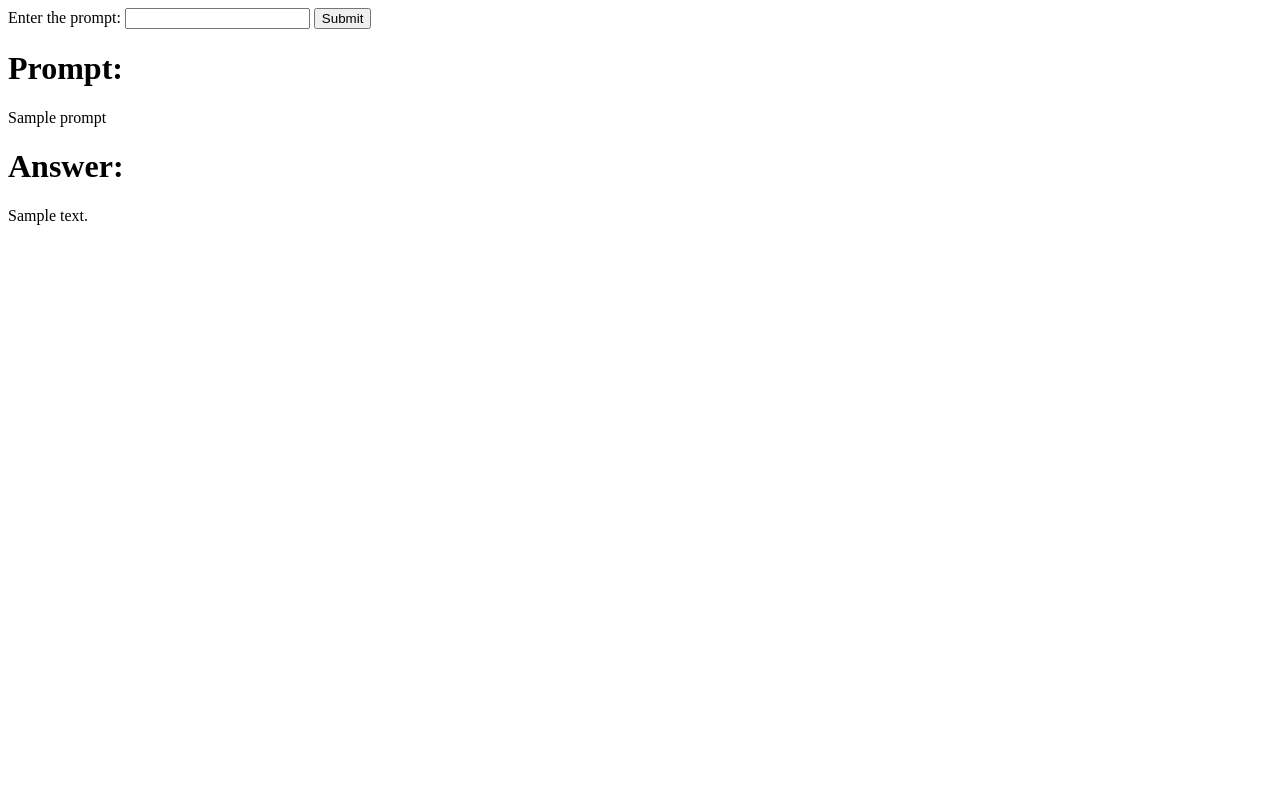
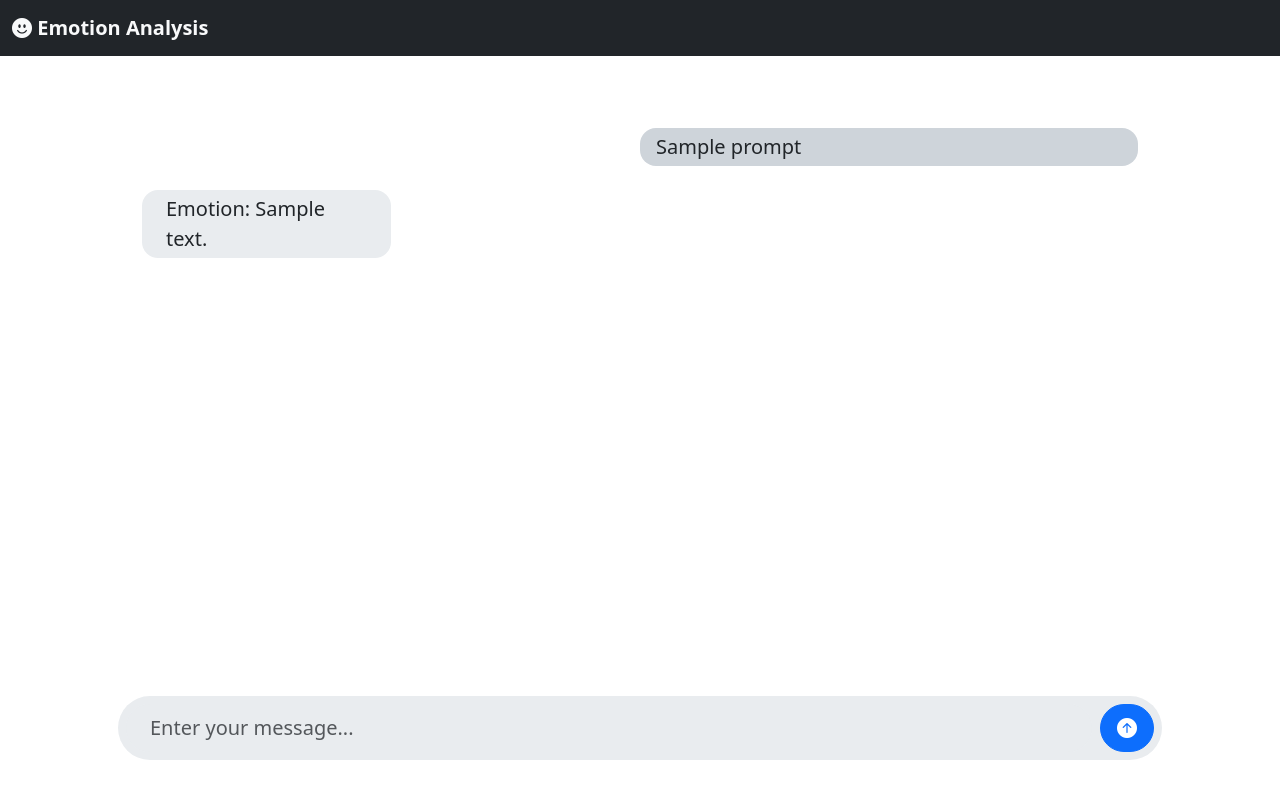
Before and after one commit to junnunkarim/EWU_CSE366_Emotion_Detection_Webapp, a Django app: template detection_app/templates/detection_app/home.html in a window 1280 px wide. Run offline with Django 5.2, Linux system fonts and the light colour scheme; the template is opened without the code that fills it: most values are stand-ins (such as "Sample title", 1, 10 or a date in 2020); some libraries are stand-ins or nearby versions.

Commit message:
completed designing the ui; implemented logic for views

```diff
--- a/detection_app/models.py
+++ b/detection_app/models.py
@@ -3,12 +3,12 @@ from django.db import models
 # Create your models here.
 
 
-class prompt_reply(models.Model):
+class PromptModel(models.Model):
     prompt = models.CharField(max_length=2000, blank=False, null=False)
     answer = models.CharField(max_length=100, blank=False, null=False)
 
     def __str__(self):
-        return f"prompt:\n{self.prompt}\nreply: {self.answer}\n"
+        return f"prompt:\n{self.prompt}\nanswer: {self.answer}\n"
 
     class Meta:
-        db_table = "prompt_reply"
+        db_table = "prompt_history"
--- /dev/null
+++ b/detection_app/templates/detection_app/base.html
@@ -0,0 +1,68 @@
+<!DOCTYPE html>
+<html lang="en">
+
+<head>
+  <meta charset="UTF-8">
+  <meta name="viewport" content="width=device-width, initial-scale=1.0">
+
+  {% load static %}
+  <link rel="stylesheet" href="{% static 'css/bootstrap.css' %}">
+  <link rel="stylesheet" href="{% static 'bootstrap-icons/font/bootstrap-icons.css' %}">
+
+  <style>
+    ::-webkit-scrollbar {
+      width: 8px;
+      padding-left: 20px;
+    }
+
+    ::-webkit-scrollbar-track {
+      background-color: #f1f1f1;
+      border-radius: 20px;
+    }
+
+    ::-webkit-scrollbar-thumb {
+      background-color: #c3c3c3;
+      border-radius: 20px;
+    }
+
+    .history-container {
+      display: flex;
+      flex-direction: column;
+      height: 88vh;
+    }
+
+    .history {
+      flex: 1;
+      overflow-y: auto;
+    }
+  </style>
+
+  {% block title %}{% endblock title %}
+
+</head>
+
+<body>
+  <nav class="navbar sticky-top bg-dark">
+    <div class="container-fluid">
+      <a class="navbar-brand text-light" href="">
+        <i class="bi bi-emoji-smile-fill"></i>
+        <strong>Emotion Analysis</strong>
+      </a>
+    </div>
+  </nav>
+
+  <div class="container history-container px-5 mt-4">
+
+    {% block content %}{% endblock content %}
+
+  </div>
+
+  <script src="{% static 'js/bootstrap.bundle.min.js' %}"></script>
+  <script>
+    document.addEventListener('DOMContentLoaded', function() {
+      var chatHistory = document.getElementById('history');
+      chatHistory.scrollTop = chatHistory.scrollHeight;
+    });
+  </script>
+</body>
+</html>
--- a/detection_app/templates/detection_app/home.html
+++ b/detection_app/templates/detection_app/home.html
@@ -1,18 +1,42 @@
-<form method="post">
-    {% csrf_token %}
+{% extends 'detection_app/base.html' %}
 
-    <label for="prompt">Enter the prompt:</label>
-    <input type="text" id="answer" name="answer">
+{% block title %}
+  <title>Emotion Detection</title>
+{% endblock title %}
 
-    <button type="submit">Submit</button>
-</form>
+{% block content %}
+  <!-- prompt history -->
+  <div class="history mb-2 p-4 rounded-5" id="history">
+    {% for item in history %}
+      <div class="fs-5 my-4">
+        <div class="d-grid bg-dark-subtle gap-2 col-6 ms-auto rounded-4">
+          <div class="text-wrap px-3 py-1">
+            {{ item.prompt }}
+          </div>
+        </div>
 
-{% if answer %}
-    <h1>Prompt:</h1>
-    <p>{{ prompt }}</p>
+        <div class="d-grid bg-body-secondary gap-2 col-3 my-4 rounded-4">
+          <div class="text-wrap px-4 py-1">
+            Emotion: {{ item.answer }}
+          </div>
+        </div>
+      </div>
+    {% endfor %}
+  </div>
 
-    <h1>Answer:</h1>
-    <p>{{ answer }}</p>
-{% else %}
-    <p>No result available.</p>
-{% endif %}
+  <!-- prompt input -->
+  <div class="mb-4">
+    <form action="{% url 'detection_app:home' %}" method="post">
+      {% csrf_token %}
+
+        <div class="input-group bg-body-secondary p-2 rounded-pill">
+          <input class="form-control form-control-lg bg-body-secondary px-4 border-0 rounded-pill" name="prompt" placeholder="Enter your message..." required></input>
+          <button type="submit" class="btn btn-primary btn-lg ms-2 rounded-pill"><i class="bi bi-arrow-up-circle-fill"></i></button>
+        </div>
+
+      </div>
+    </form>
+  </div>
+
+
+{% endblock content %}
```
Also changed, not shown: detection_app/views.py (+26 -6 lines), db.sqlite3, detection_app/migrations/0001_initial.py, 1 other file.
